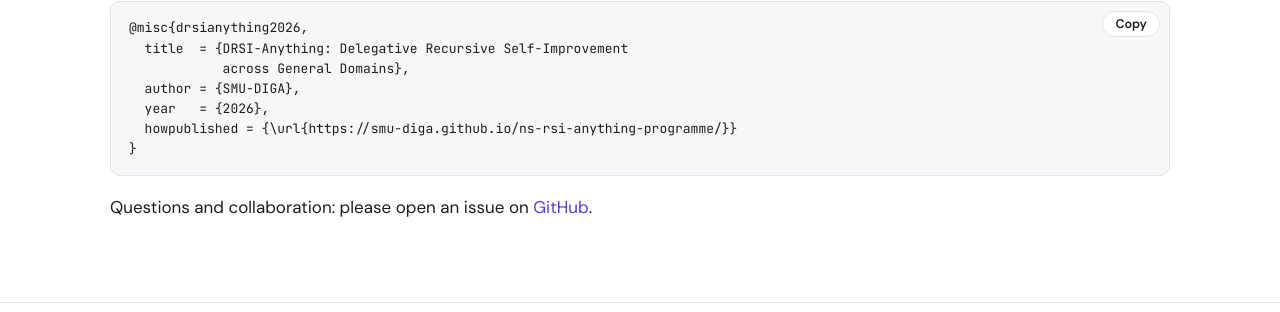
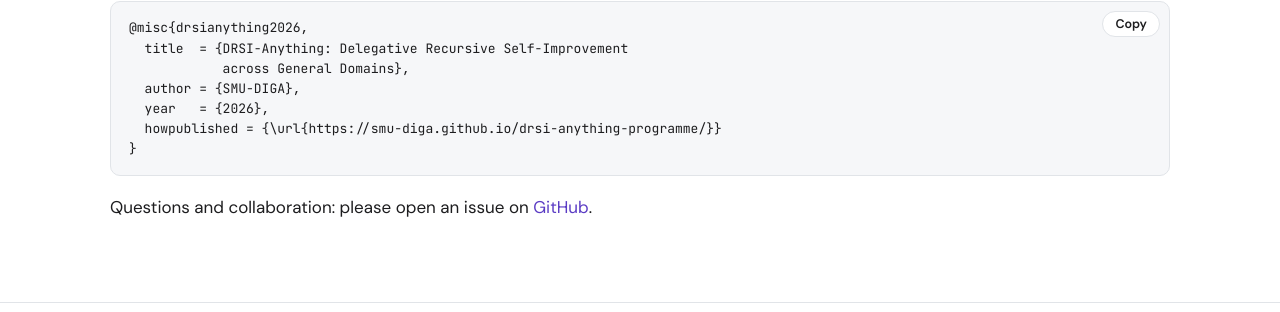
Before and after one commit to SMU-DIGA/drsi-anything-programme, a Jekyll site: the page built from index.html, in a window 1280 px wide and 900 px high, scrolled down 12704 px. Shown: the part 477-789 px from the top of the window. Built offline with Jekyll 4.4.1, drawn with Linux system fonts in a browser that asks for light colours.

Commit message:
Point links and baseurl at the renamed repo (drsi-anything-programme)

```diff
--- a/_config.yml
+++ b/_config.yml
@@ -1,9 +1,9 @@
 title: DRSI-Anything
 timezone: Asia/Singapore
 description: Delegative recursive self-improvement across general domains, from games to embodied robotics and computer use.
-baseurl: /ns-rsi-anything-programme
+baseurl: /drsi-anything-programme
 url: https://smu-diga.github.io
-repository: SMU-DIGA/ns-rsi-anything-programme
+repository: SMU-DIGA/drsi-anything-programme
 markdown: kramdown
 permalink: /progress/:title/
 defaults:
--- a/index.html
+++ b/index.html
@@ -455,7 +455,7 @@ layout: default
             across General Domains},
   author = {SMU-DIGA},
   year   = {2026},
-  howpublished = {\url{https://smu-diga.github.io/ns-rsi-anything-programme/}}
+  howpublished = {\url{https://smu-diga.github.io/drsi-anything-programme/}}
 }</pre>
   </div>
   <p>Questions and collaboration: please open an issue on <a href="https://github.com/{{ site.repository }}">GitHub</a>.</p>
```
Also changed, not shown: README.zh-CN.md (+1 -1 lines), _posts/2026-11-04-renamed-drsi.md (+1 -1 lines), README.md.
